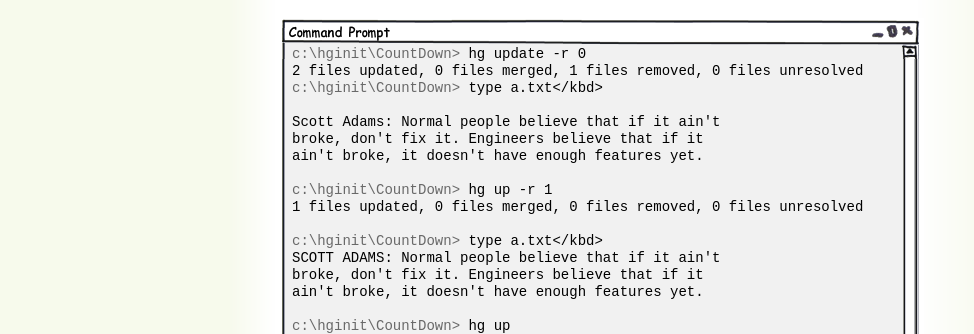
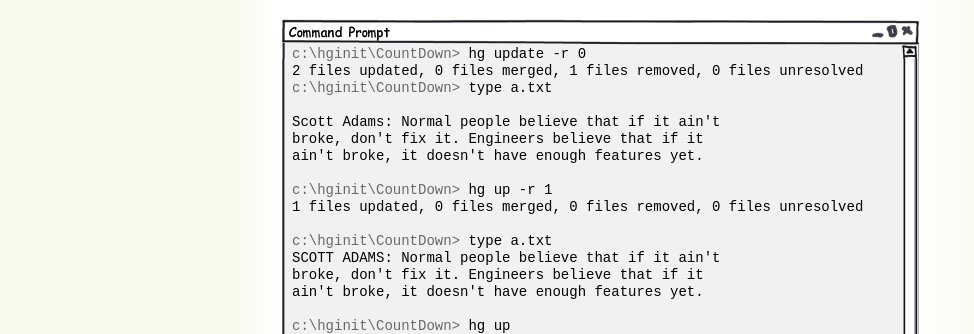
Before and after one commit to hginit/hginit.github.io, a Jekyll site: the page built from 01.md, in a window 1280 px wide and 900 px high, scrolled down 11013 px. Shown: the part 180-514 px from the top of the window, without its empty margins (28-1002 px from the left). Built offline with Jekyll 4.4.1, drawn with Linux system fonts in a browser that asks for light colours; some of the changed lines change nothing that is shown.

Commit message:
Fix more missing <kbd>

```diff
--- a/01.md
+++ b/01.md
@@ -522,7 +522,7 @@
   <pre><samp>
 <span class="prompt">c:\hginit\CountDown> </span><kbd>hg update -r 0</kbd>
 2 files updated, 0 files merged, 1 files removed, 0 files unresolved
-<span class="prompt">c:\hginit\CountDown> </span>type a.txt</kbd>
+<span class="prompt">c:\hginit\CountDown> </span><kbd>type a.txt</kbd>
 
 Scott Adams: Normal people believe that if it ain't
 broke, don't fix it. Engineers believe that if it
@@ -531,7 +531,7 @@
 <span class="prompt">c:\hginit\CountDown> </span><kbd>hg up -r 1</kbd>
 1 files updated, 0 files merged, 0 files removed, 0 files unresolved
 
-<span class="prompt">c:\hginit\CountDown> </span>type a.txt</kbd>
+<span class="prompt">c:\hginit\CountDown> </span><kbd>type a.txt</kbd>
 SCOTT ADAMS: Normal people believe that if it ain't
 broke, don't fix it. Engineers believe that if it
 ain't broke, it doesn't have enough features yet.
```
